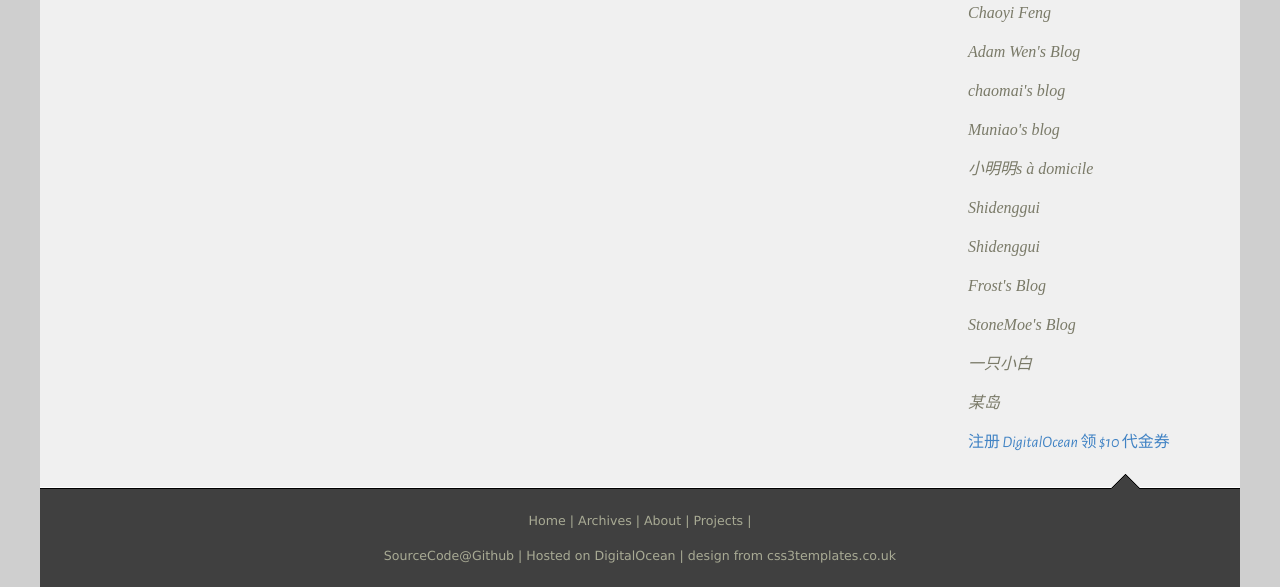
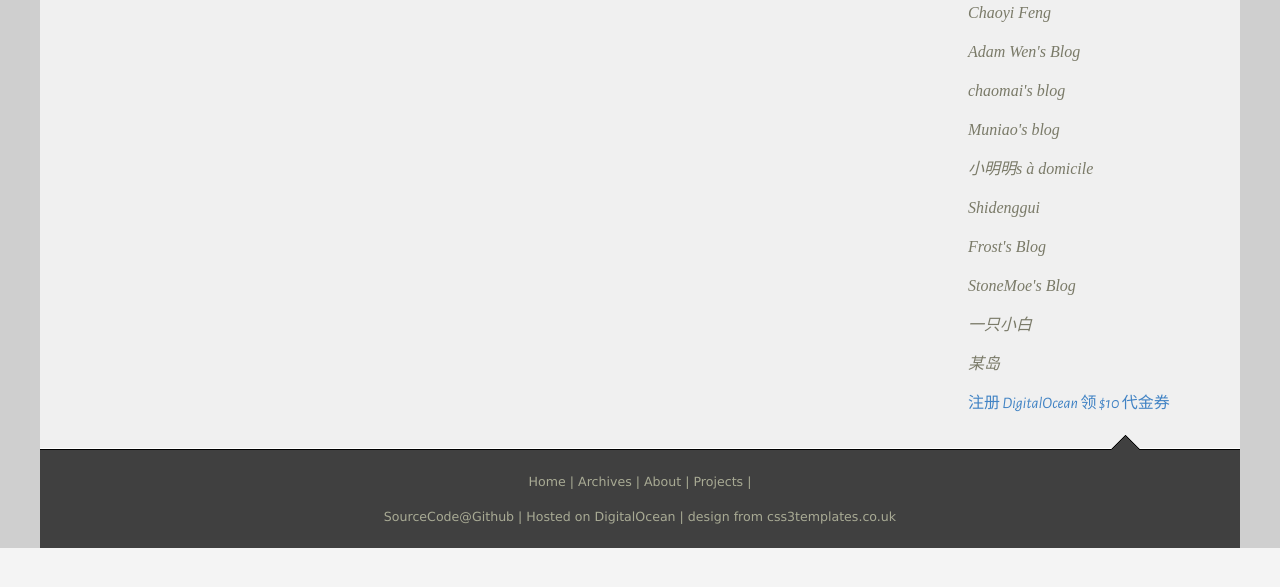
Before and after one commit to laike9m/My_Blog, a Django app: page /blog/ in a window 1280 px wide. Shown: the part 1440-2027 px from the top of the page. After the commit the page ends 1988 px from the top, so only its background shows below. Run offline with Django 3.2, Linux system fonts and the light colour scheme; data that the repository does not hold is empty; some libraries are stand-ins or nearby versions; some web fonts are replaced.

Commit message:
Update blog_base.html

```diff
--- a/css3two_blog/templates/css3two_blog/blog_base.html
+++ b/css3two_blog/templates/css3two_blog/blog_base.html
@@ -232,10 +232,6 @@
                  class="blogroll">Shidenggui</a>
             </p>
             <p>
-              <a href="https://shidenggui.com" target="_blank"
-                 class="blogroll">Shidenggui</a>
-            </p>
-            <p>
               <a href="https://frostming.com" target="_blank"
                  class="blogroll">Frost's Blog</a>
             </p>
```
